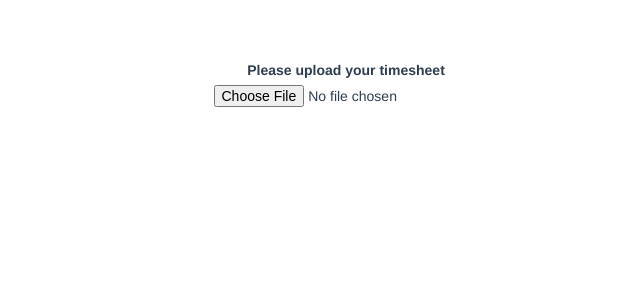
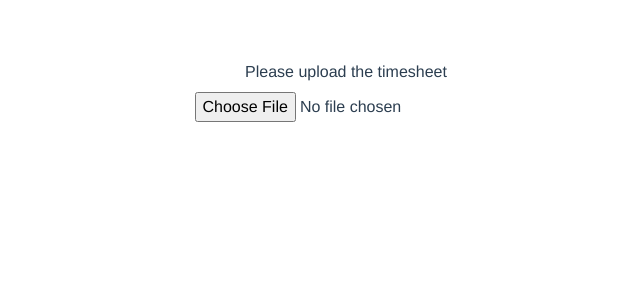
Before and after one commit to wilpat/take-home, a Vue app: page / in a window 1280 px wide. Shown: the top 300 px of the page, without its empty margins (294-934 px from the left). Built offline with nearby package versions, Linux system fonts and the light colour scheme.

Commit message:
Updates bootstrap

```diff
--- a/public/index.html
+++ b/public/index.html
@@ -5,7 +5,8 @@
     <meta http-equiv="X-UA-Compatible" content="IE=edge">
     <meta name="viewport" content="width=device-width,initial-scale=1.0">
     <link rel="icon" href="<%= BASE_URL %>favicon.ico">
-    <link rel="stylesheet" href="https://maxcdn.bootstrapcdn.com/bootstrap/3.4.0/css/bootstrap.min.css">
+    <link rel="stylesheet" href="https://maxcdn.bootstrapcdn.com/bootstrap/4.0.0/css/bootstrap.min.css" integrity="sha384-Gn5384xqQ1aoWXA+058RXPxPg6fy4IWvTNh0E263XmFcJlSAwiGgFAW/dAiS6JXm" crossorigin="anonymous">
+
     <title>Binance-assessment</title>
   </head>
   <body>
--- a/src/components/Billable.vue
+++ b/src/components/Billable.vue
@@ -1,11 +1,13 @@
 <template>
   <div>
     <form enctype="multipart/form-data">
-      <div>
-        <label>Please upload your timesheet</label>
+      <div class="content">
+        <label>Please upload the timesheet</label>
         <input type="file" @change="onFileChange">
       </div>
+
     </form>
+
     <!-- <b-table :data="rowData" :columns="columns"></b-table> -->
     <div class="container" v-for="(project, index) in projects" :key="index">
       <h2>{{ project }}</h2>
@@ -120,7 +122,7 @@
 </script>
 
 <style scoped>
-  form div{
+  form .content{
     display: flex;
     flex-direction: column;
     justify-content: center;
```
